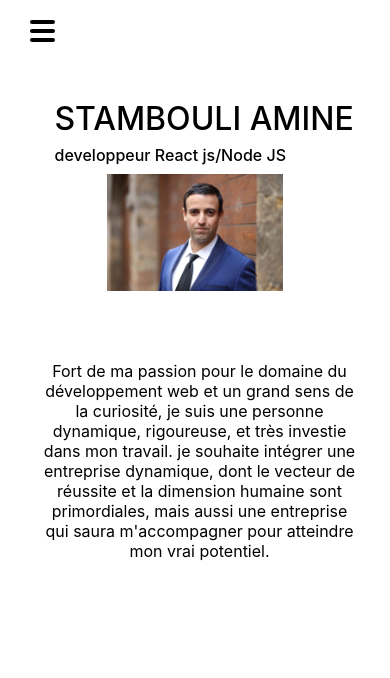
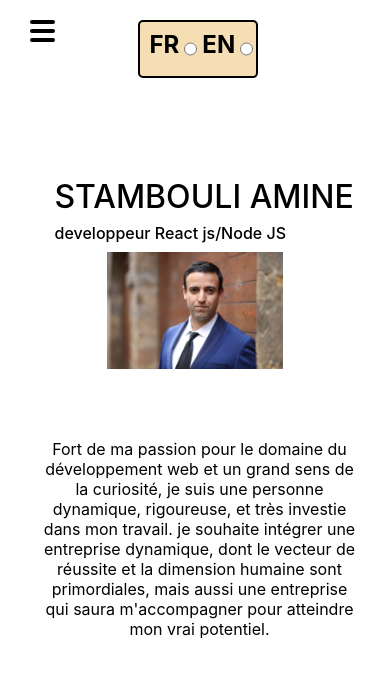
Before and after one commit to STAM0283/curriculum-vitea, a React (Create React App) app: page / in a window 390 px wide. Shown: the top 678 px of the page. Built offline with nearby package versions, Linux system fonts and the light colour scheme; the HTML template or start-up script is replaced by a standard one.

Commit message:
add css properties to navbar and menuBurger

```diff
--- a/src/App.css
+++ b/src/App.css
@@ -100,6 +100,10 @@ transform: none;
 .languagesChange label {
   margin-right: 5px;
   margin-left: 5px;
+}
+.languagesChange {
+  width: 100px;
+  border-radius: 5px;
 }
 .msg {
   display: none;
@@ -608,8 +612,14 @@ a.current button {
   .navBurger{
     display: block;
   }
-  .navBar {
+  .navBar li {
     display: none;
+  }
+  .languagesChange {
+    width: 120px;
+    display: flex;
+    margin-top: 20px;
+    font-size: x-small;
   }
   .profile-picture {
     display: none;
@@ -777,8 +787,11 @@ a.current button {
   .navBurger{
     display: block;
   }
-  .navBar {
+  .navBar nav {
     display: none;
+  }
+  .languagesChange {
+    width: 20px;
   }
   progress {
     margin-left: 3%;
```
Also changed, not shown: src/components/NavBar.jsx (line endings or trailing spaces).
